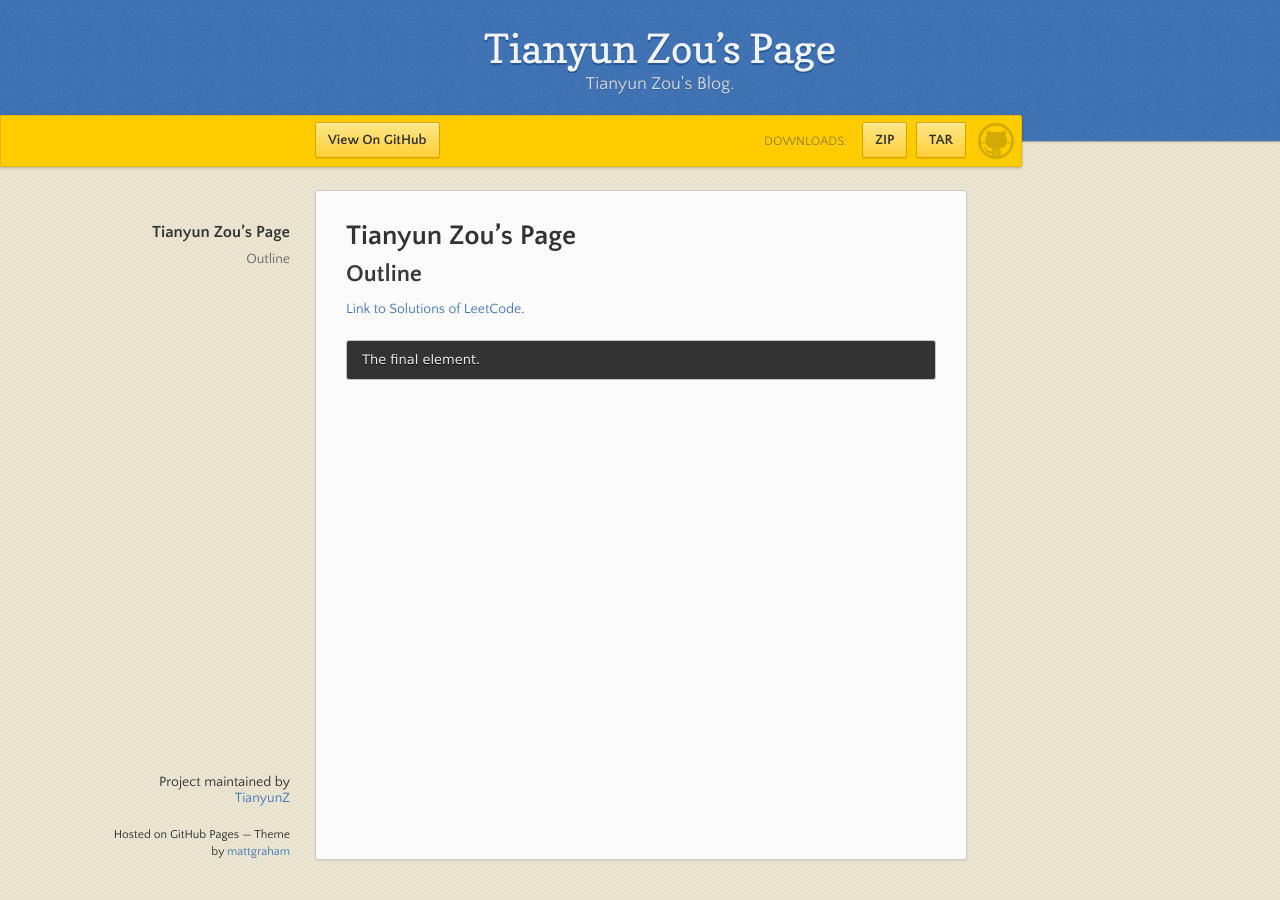
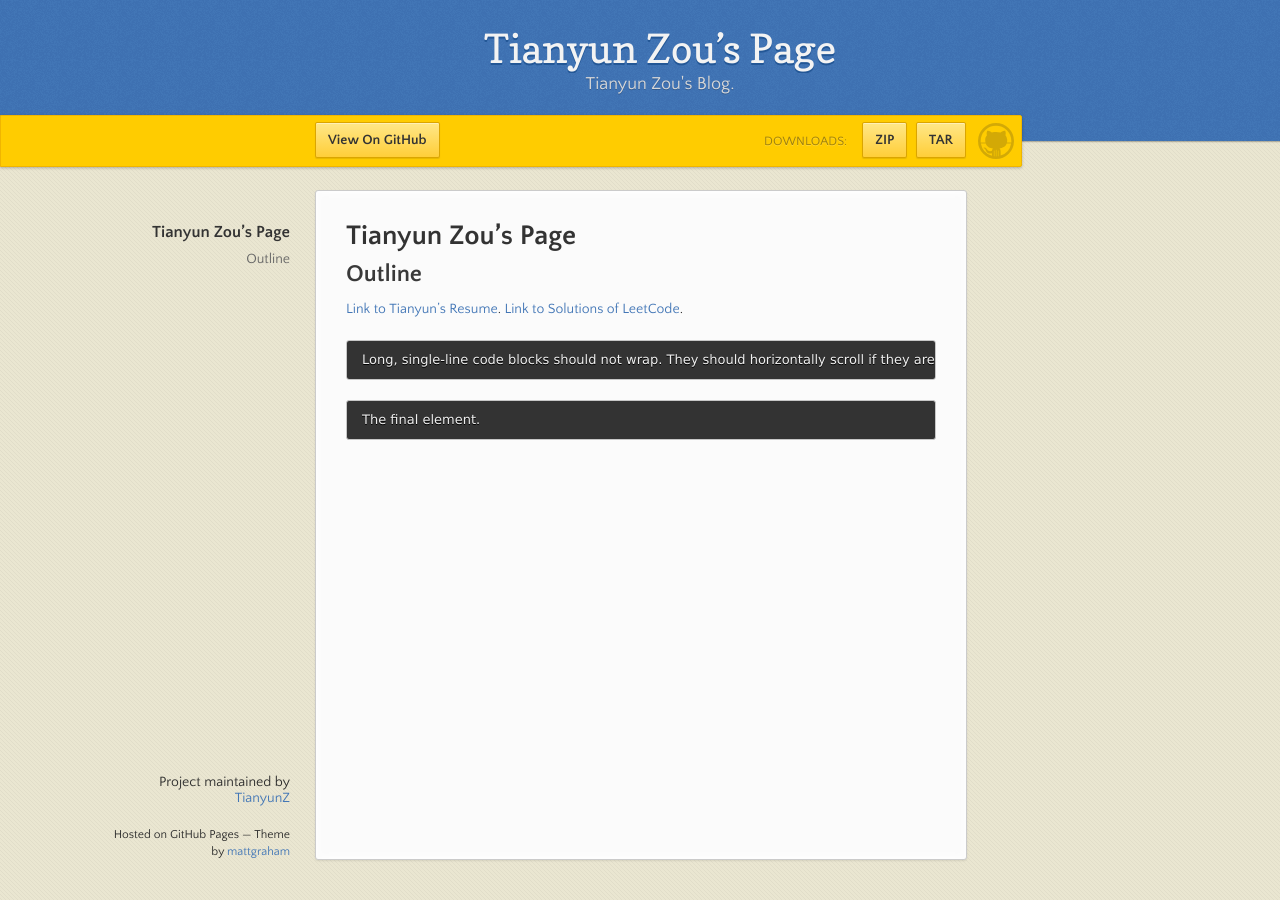
Before and after one commit to TianyunZ/Leetcode-Solutions, a Jekyll site: the page built from index.md, in a window 1280 px wide. Built offline with Jekyll 4.4.1, drawn with Linux system fonts in a browser that asks for light colours; our own code applies the rules of GitHub Pages for plain Markdown files.

Commit message:
修改文件: index.md

````diff
--- a/index.md
+++ b/index.md
@@ -9,10 +9,13 @@ layout: default
 
 ## Outline
 
+[Link to Tianyun's Resume](https://drive.google.com/file/d/1NaU56q7dEV0cCzh9rMuqvXOEwnM-oC1f/view?usp=sharing).
 [Link to Solutions of LeetCode](./leetcode-solutions.html).
 
 
-
+```
+Long, single-line code blocks should not wrap. They should horizontally scroll if they are too long. This line should be long enough to demonstrate this.
+```
 
 ```
 The final element.
````
